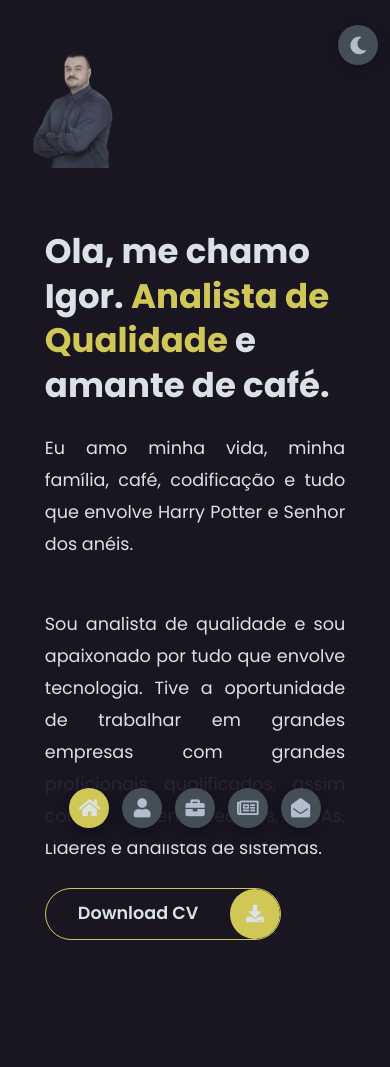
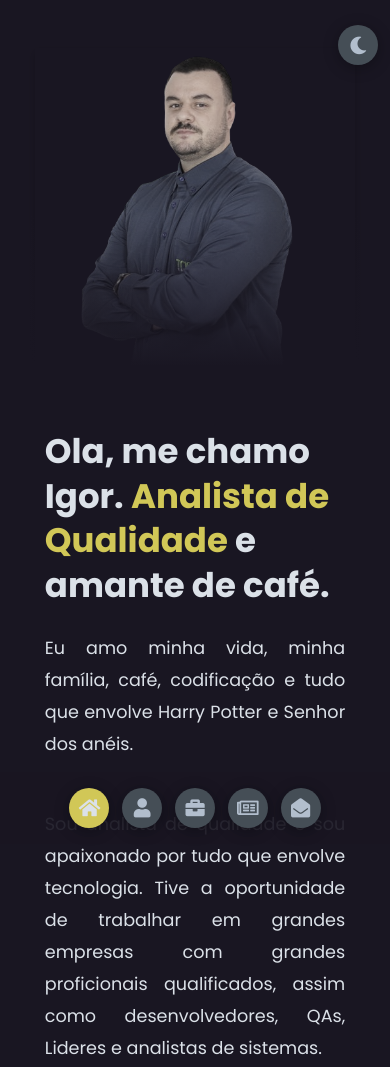
Before and after one commit to igorrsilvaaf/Web-Site, a website: page index.html in a window 390 px wide. Shown: the top 1067 px of the page. Drawn offline with nearby package versions, Linux system fonts and the light colour scheme.

Commit message:
chore: Ajuste na imagem de perfil mobile

```diff
--- a/styles/styles.css
+++ b/styles/styles.css
@@ -927,16 +927,28 @@ button:disabled {
 
   .header-content .left-header .image {
     display: flex;
-    justify-content: left;
+    justify-content: center;
     padding: 1rem;
     margin: 0 auto;
   }
 
   .header-content .left-header .image img {
-    width: 120px;
-    height: 120px;
+    width: 320px;
+    height: 320px;
     object-fit: cover;
     filter: grayscale(60%);
+    box-shadow: 0 4px 8px rgba(0, 0, 0, 0.2);
+  }
+
+  .header-content .left-header .image::after {
+    content: '';
+    position: absolute;
+    left: 0;
+    bottom: 0;
+    width: 100%;
+    height: 50%; /* define o tamanho do desfoque na imagem */
+    background: linear-gradient(to bottom, rgba(25, 22, 34, 0) 0%, rgba(25, 22, 34, 1) 90%);
+    pointer-events: none; /* Permite clicar através do pseudoelemento */
   }
 
   .header-content .right-header {
```
